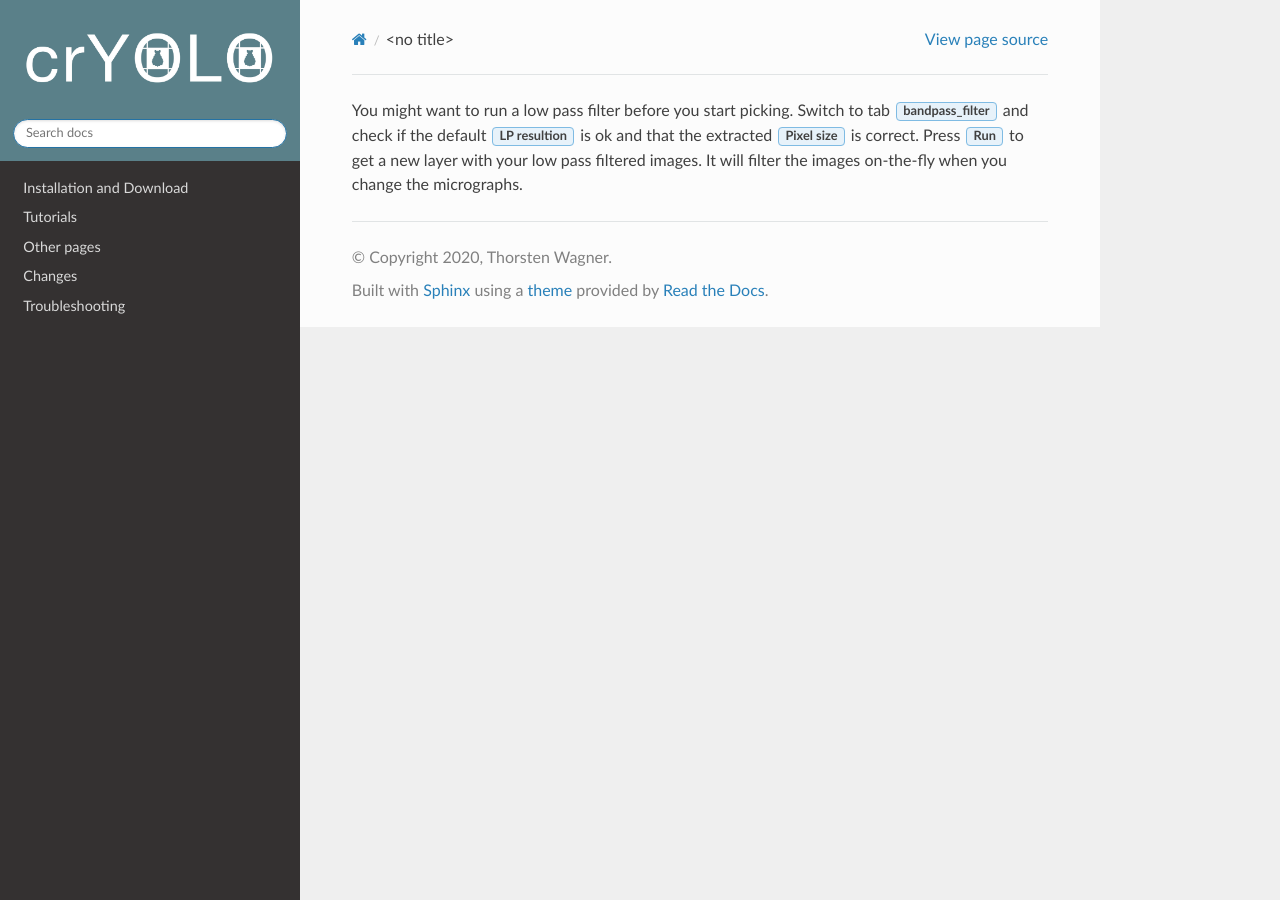
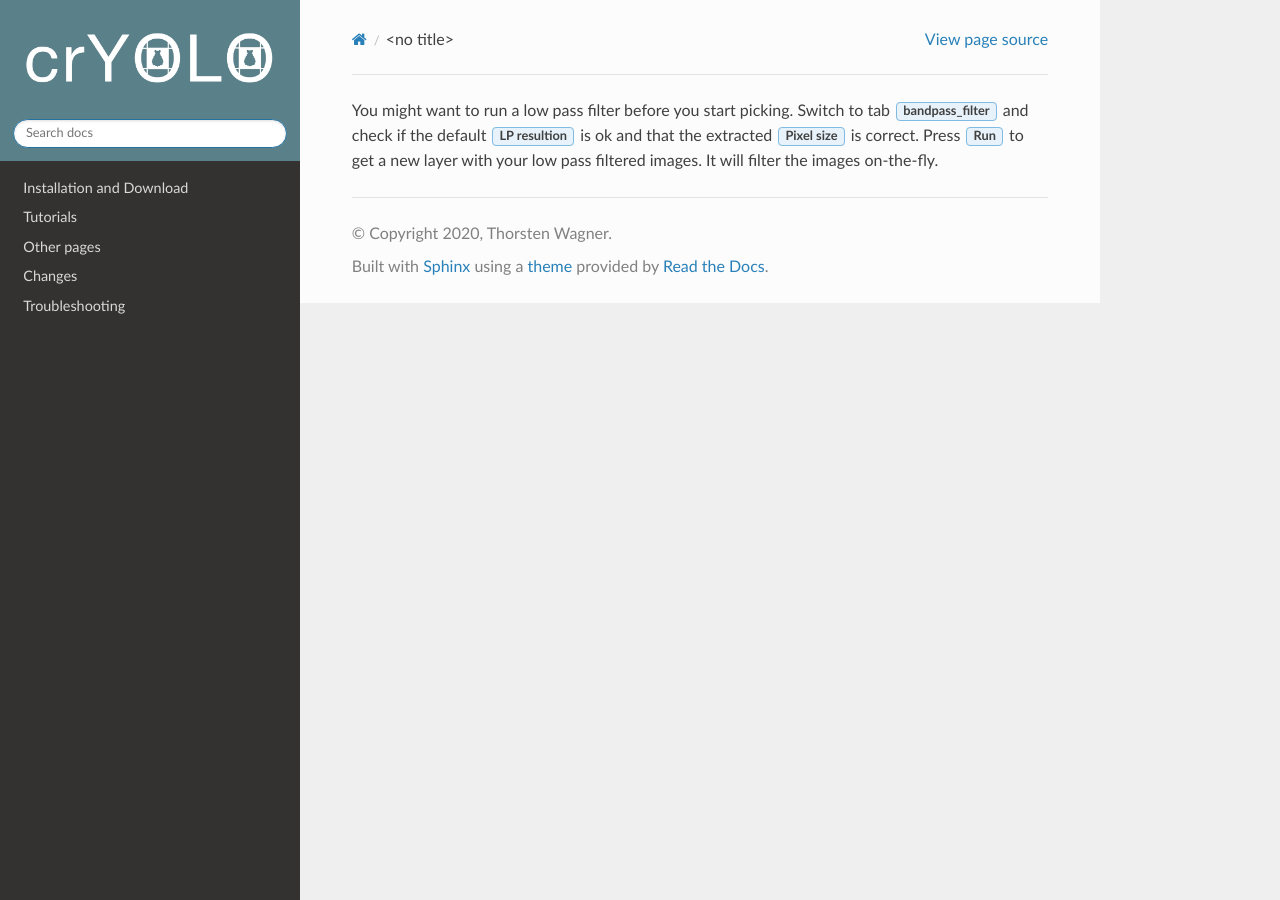
Before and after one commit to MPI-Dortmund/cryolo, a Sphinx documentation site: the page built from source/tutorials/text_modules/data_prep_filter.rst, in a window 1280 px wide. Built offline with Sphinx 7.4.7 and the Read the Docs theme 2.0.0, drawn with Linux system fonts in a browser that asks for light colours.

Commit message:
fix typos

```diff
--- a/source/tutorials/text_modules/data_prep_filter.rst
+++ b/source/tutorials/text_modules/data_prep_filter.rst
@@ -1 +1 @@
-You might want to run a low pass filter before you start picking. Switch to tab :guilabel:`bandpass_filter` and check if the default :guilabel:`LP resultion` is ok and that the extracted :guilabel:`Pixel size` is correct. Press :guilabel:`Run` to get a new layer with your low pass filtered images. It will filter the images on-the-fly when you change the micrographs.
+You might want to run a low pass filter before you start picking. Switch to tab :guilabel:`bandpass_filter` and check if the default :guilabel:`LP resultion` is ok and that the extracted :guilabel:`Pixel size` is correct. Press :guilabel:`Run` to get a new layer with your low pass filtered images. It will filter the images on-the-fly.
--- a/source/tutorials/text_modules/data_prep_filter_pick_filament.rst
+++ b/source/tutorials/text_modules/data_prep_filter_pick_filament.rst
@@ -1,6 +1,6 @@
 Here is how to pick filaments:
 
-First you need to create a new layer for picking filaments. Switch to the tab :guilabel:`Organize_layer` and click :guilabel:`Create filament layer`. I assume that your only have one image stack open, in case you don't please adapt :guilabel:`Target image layer` accordingly. Switch to the :guilabel:`boxmanager` tab. Open the list of coordinates by pressing the little :guilabel:`+`.
+First you need to create a new layer for picking filaments. Switch to the tab :guilabel:`Organize_layer` and click :guilabel:`Create filament layer`. I assume that you only have one image stack open, in case you don't please adapt :guilabel:`Target image layer` accordingly. Switch to the :guilabel:`boxmanager` tab. Open the list of coordinates by pressing the little :guilabel:`+`.
 
 The filaments are placed as follows:
 
```
